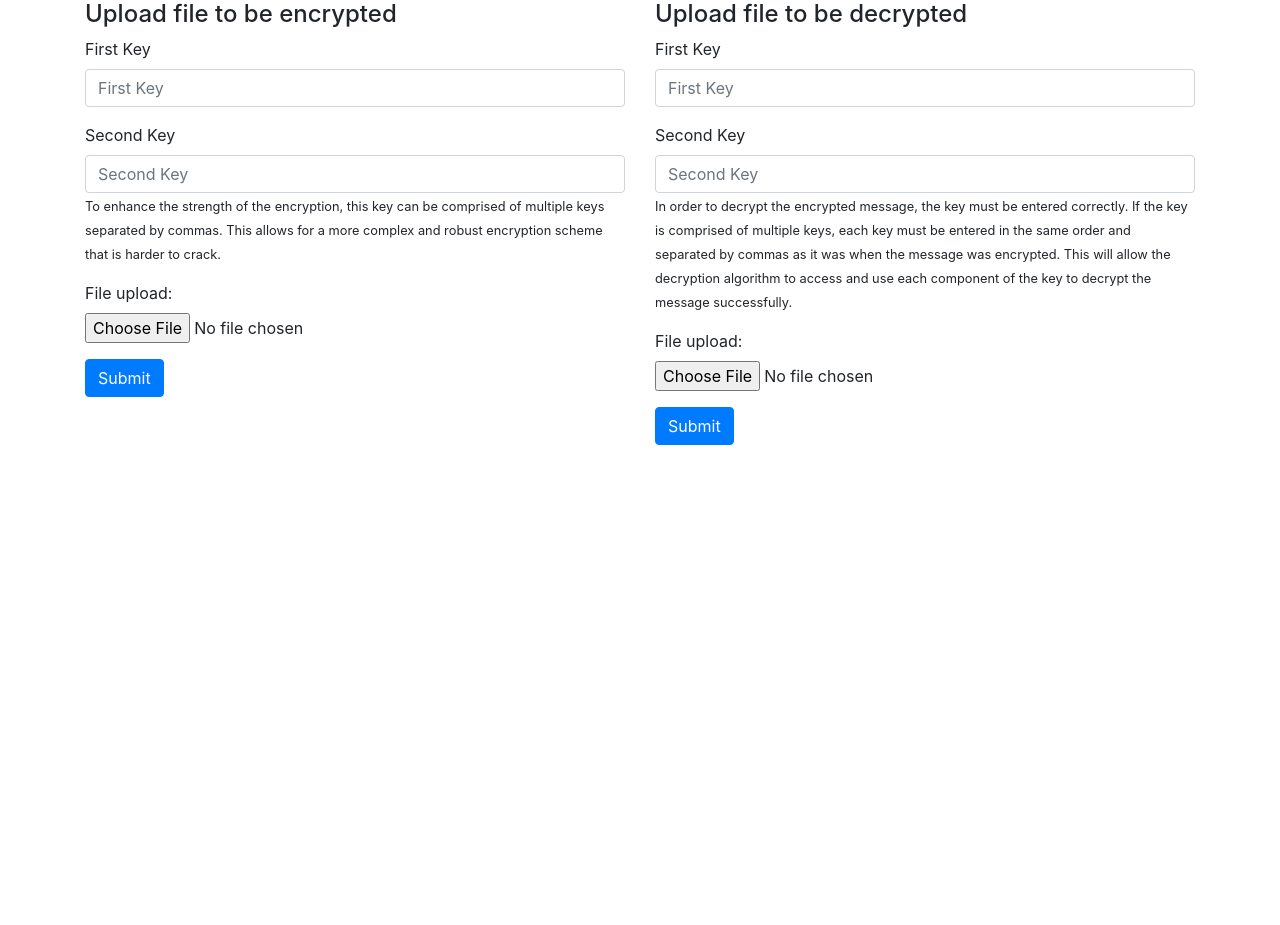
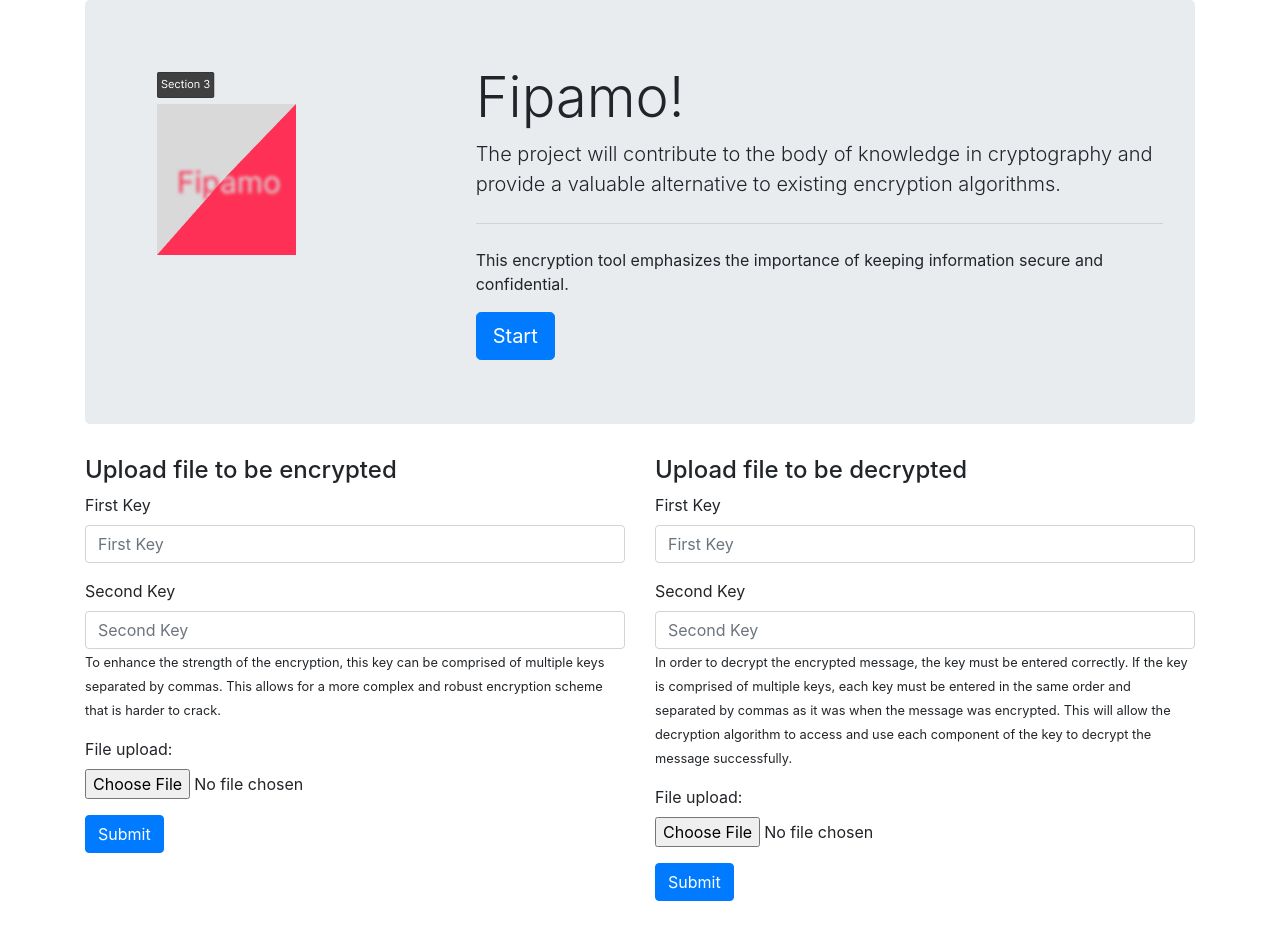
Before and after one commit to sirbootoo/endecrypt, an Angular app: page / in a window 1280 px wide. Before the commit the page ends 800 px from the top, so only its background shows below. Built offline with nearby package versions, Linux system fonts and the light colour scheme.

Commit message:
mic check

```diff
--- a/src/app/app.component.html
+++ b/src/app/app.component.html
@@ -5,7 +5,21 @@
 <input type="file" (change)="decryptingFile($event)"> -->
 
 <div class="container">
-  <div class="row">
+  <div class="jumbotron">
+    <div class="row">
+      <div class="col-md-4">
+        <img src="../logo.png" />
+      </div>
+      <div class="col-md-8">
+        <h1 class="display-4">Fipamo!</h1>
+        <p class="lead">The project will contribute to the body of knowledge in cryptography and provide a valuable alternative to existing encryption algorithms.</p>
+        <hr class="my-4">
+        <p>This encryption tool emphasizes the importance of keeping information secure and confidential.</p>
+        <a class="btn btn-primary btn-lg" href="#encBox" role="button">Start</a>
+      </div>
+    </div>
+  </div>
+  <div class="row" id="encBox">
     <div class="col-md-6">
       <h4>Upload file to be encrypted</h4>
       <form #myForm="ngForm" (ngSubmit)="onSubmit(myForm, true)" >
--- a/src/index.html
+++ b/src/index.html
@@ -6,7 +6,7 @@
   <base href="/">
 
   <meta name="viewport" content="width=device-width, initial-scale=1">
-  <link rel="icon" type="image/x-icon" href="favicon.ico">
+  <link rel="icon" type="image/x-icon" href="logo.png">
   <link rel="manifest" href="manifest.webmanifest">
   <meta name="theme-color" content="#1976d2">
 </head>
```
Also changed, not shown: src/logo.png (added).
